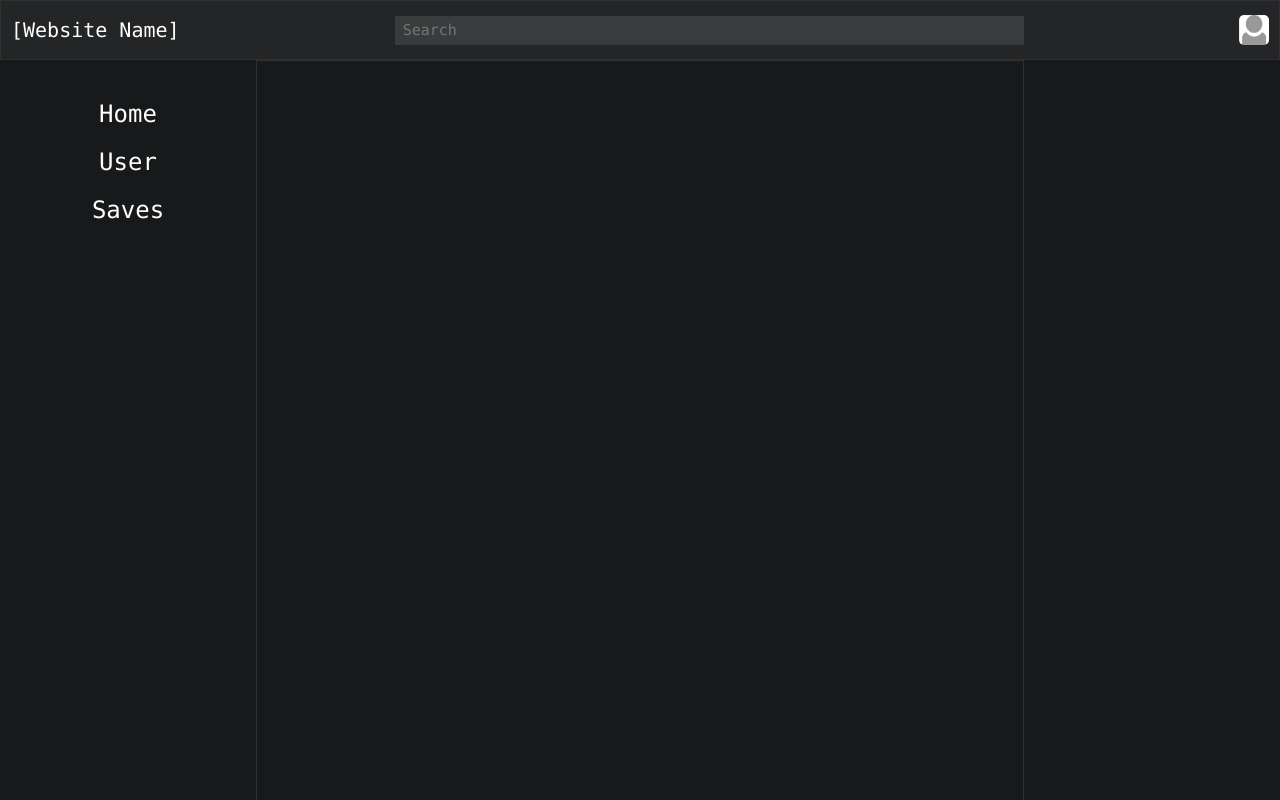
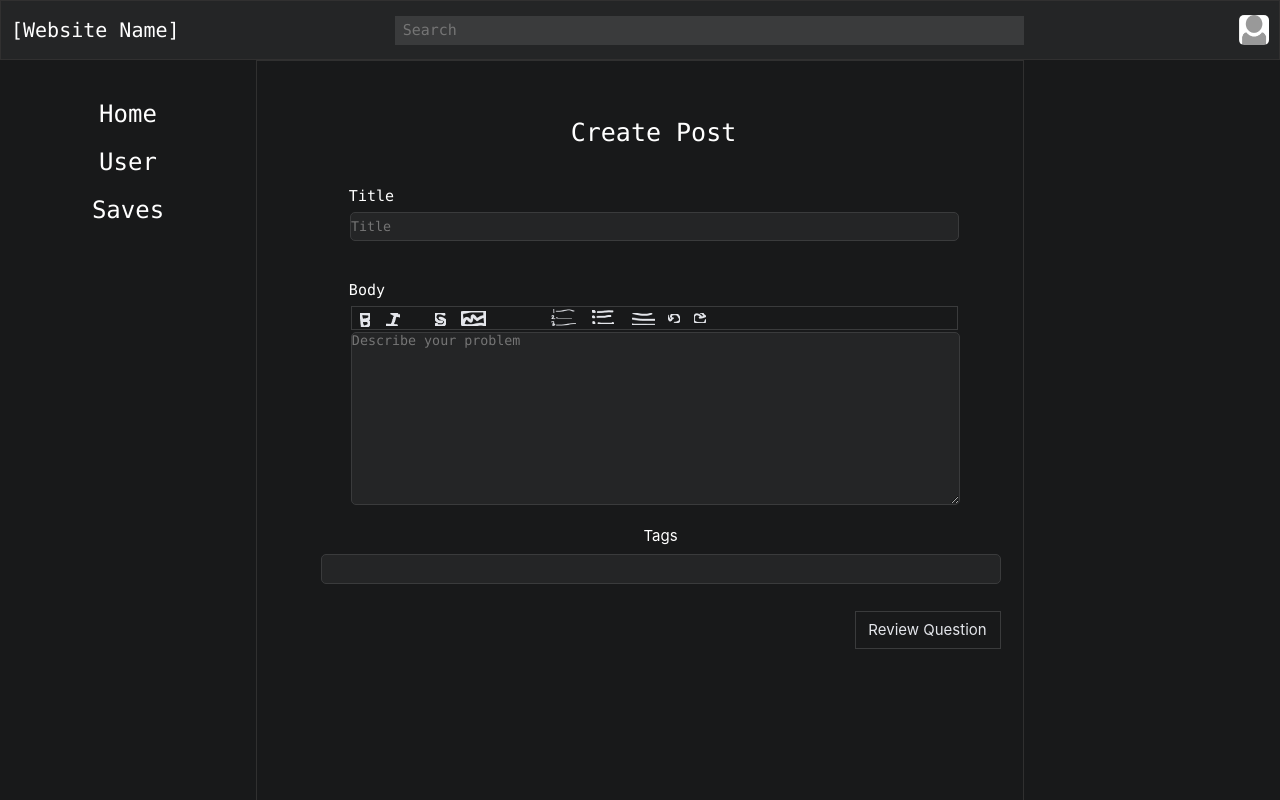
Before and after one commit to Scrappyz/QA-Sharing-Platform, a React (Create React App) app: page /askquestion in a window 1280 px wide. Built offline with nearby package versions, Linux system fonts and the light colour scheme.

Commit message:
Added textarea

```diff
--- a/src/views/pages/AskQuestion/AskQuestion.css
+++ b/src/views/pages/AskQuestion/AskQuestion.css
@@ -54,81 +54,168 @@ body {
   flex-shrink: 0;
 }
 
-.frame .main-container .selection-F2y {
-  margin-bottom: 4.3458rem;
-  height: 3.8958rem;
-  display: flex;
-  column-gap: 0.9rem;
-  align-items: center;
+.frame .main-container .content-container .top-label {
+  box-sizing: border-box;
+  width: 100%;
+  margin-top: 2rem;
+  margin-bottom: 4rem;
+  color: white;
+  font-size: 2.5rem;
+  text-align: center;
 }
-.frame .main-container .selection-F2y .auto-group-eik3-9u3 {
-  margin: 0.998rem 0rem 0.666rem 0rem;
-  height: calc(100% - 1.6643rem);
-  align-items: center;
-  display: flex;
-  flex-direction: column;
-  flex-shrink: 0;
+
+.frame .main-container .content-container .title-container {
+  margin: 0 4rem 2rem 4rem;
+  box-sizing: border-box;
+  padding-bottom: 0rem;
+  width: 90%;
+  border-radius: 0.5rem;
 }
-.frame .main-container .selection-F2y .auto-group-eik3-9u3 .AddQuestions-4WD {
-  margin-bottom: 0.3315rem;
-  display: flex;
-  align-items: center;
-  justify-content: center;
+
+.frame .main-container .content-container .title-container .label {
+  margin-bottom: 0.6904rem;
+  width: 100%;
+  text-align: left;
   font-size: 1.5rem;
   font-weight: 400;
   line-height: 1.2125;
   color: #ffffff;
-  font-family: Inter, 'Source Sans Pro';
   white-space: nowrap;
-  flex-shrink: 0;
 }
-.frame .main-container .selection-F2y .auto-group-eik3-9u3 .line-2-j6Z {
-  margin-right: 0.3rem;
-  width: 5.6rem;
-  height: 0;
+
+.frame .main-container .content-container .title-container .title {
+  margin-left: 0.1109rem;
+  width: 100%;
+  height: 2.8706rem;
+  border: solid 0.1rem #3a3b3c;
+  box-sizing: border-box;
+  background-color: #242526;
+  color: white;
+  border-radius: 0.5rem;
+}
+
+.frame .main-container .content-container .body-container {
+  margin: 2rem 4rem 2rem 4rem;
+  width: 90%;
+}
+
+.frame .main-container .content-container .body-container .label {
+  margin-bottom: 0.6904rem;
+  width: 100%;
+  text-align: left;
+  font-size: 1.5rem;
+  font-weight: 400;
+  line-height: 1.2125;
+  color: #ffffff;
+  white-space: nowrap;
+}
+
+.frame .main-container .content-container .body-container .buttons-container {
+  margin: 0rem 0rem 0.205rem 0.2rem;
+  box-sizing: border-box;
+  padding: 0.187rem 32.232rem 0.241rem 0.767rem;
+  display: flex;
+  align-items: center;
+  border: solid 0.1rem #3a3b3c;
+  background-color: #18191a;
+}
+.frame .main-container .content-container .body-container .buttons-container .bold-Ecy {
+  margin: 0.402rem 1.639rem 0rem 0rem;
+  width: 1.0165rem;
+  height: 1.4253rem;
+  position: relative;
   object-fit: contain;
   vertical-align: top;
   flex-shrink: 0;
 }
-.frame .main-container .selection-F2y .line-1-ejK {
-  width: 0.1rem;
-  height: 3.8958rem;
-  background-color: #8f8f8f;
+.frame .main-container .content-container .body-container .buttons-container .italic-Z9T {
+  margin: 0.338rem 3.435rem 0rem 0rem;
+  width: 1.4314rem;
+  height: 1.2336rem;
+  position: relative;
+  object-fit: contain;
+  vertical-align: top;
   flex-shrink: 0;
 }
-.frame .main-container .selection-F2y .create-post-b8m {
-  display: flex;
-  align-items: center;
-  justify-content: center;
-  font-size: 1.5rem;
-  font-weight: 400;
-  line-height: 1.2125;
-  color: #979797;
-  font-family: Inter, 'Source Sans Pro';
-  white-space: nowrap;
+.frame .main-container .content-container .body-container .buttons-container .s-GpZ {
+  margin: 0.378rem 1.445rem 0rem 0rem;
+  width: 1.1339rem;
+  height: 1.3516rem;
+  position: relative;
+  object-fit: contain;
+  vertical-align: top;
   flex-shrink: 0;
 }
-.frame .main-container .AddQuestions-WFj {
-  margin-bottom: 2.3698rem;
+.frame .main-container .content-container .body-container .buttons-container .razorblade-Auw {
+  margin: 0.19rem 6.51rem 0rem 0rem;
+  width: 2.57rem;
+  height: 1.5048rem;
+  object-fit: contain;
+  vertical-align: top;
+  flex-shrink: 0;
+}
+.frame .main-container .content-container .body-container .buttons-container .numbering-Hjf {
+  margin: 0rem 1.524rem 0.083rem 0rem;
+  width: 2.5135rem;
+  height: 1.7438rem;
+  position: relative;
+  object-fit: contain;
+  vertical-align: top;
+  flex-shrink: 0;
+}
+.frame .main-container .content-container .body-container .buttons-container .bullet-pDo {
+  margin: 0rem 1.776rem 0.164rem 0rem;
+  width: 2.2817rem;
+  height: 1.4037rem;
+  position: relative;
+  object-fit: contain;
+  vertical-align: top;
+  flex-shrink: 0;
+}
+.frame .main-container .content-container .body-container .buttons-container .spacing-9G5 {
+  margin: 0.219rem 1.269rem 0rem 0rem;
+  width: 2.2644rem;
+  height: 1.1875rem;
+  object-fit: contain;
+  vertical-align: top;
+  flex-shrink: 0;
+}
+.frame .main-container .content-container .body-container .buttons-container .undo-sC5 {
+  margin: 0.172rem 1.437rem 0rem 0rem;
+  width: 1.2098rem;
+  height: 0.8574rem;
+  position: relative;
+  object-fit: contain;
+  vertical-align: top;
+  flex-shrink: 0;
+}
+.frame .main-container .content-container .body-container .buttons-container .redo-zGh {
+  margin-top: 0.0656rem;
+  width: 1.2458rem;
+  height: 1.065rem;
+  position: relative;
+  object-fit: contain;
+  vertical-align: top;
+  flex-shrink: 0;
+}
+
+.frame .main-container .content-container .body-container .text-body {
+  margin-left: 0.2rem;
   width: 100%;
-  display: flex;
-  align-items: center;
-  justify-content: center;
-  font-size: 2.5rem;
-  font-weight: 400;
-  line-height: 1.2125;
-  color: #ffffff;
-  font-family: Inter, 'Source Sans Pro';
-  white-space: nowrap;
-}
-.frame .main-container .title-1TP {
-  margin: 0rem 0rem 3.971rem 1.388rem;
+  height: 17.2237rem;
+  border: solid 0.1rem #3a3b3c;
   box-sizing: border-box;
-  padding-bottom: 0rem;
-  width: 68.0117rem;
+  background-color: #242526;
+  color: white;
   border-radius: 0.5rem;
 }
-.frame .main-container .title-1TP .title-v4Z {
+
+.frame .main-container .content-container .tags-pmX {
+  margin: 0rem 0rem 2.768rem 1.4rem;
+  width: 68rem;
+  border-radius: 0.5rem;
+}
+.frame .main-container .content-container .tags-pmX .tags-xMw {
   margin-bottom: 0.8954rem;
   width: 100%;
   display: flex;
@@ -141,148 +228,7 @@ body {
   font-family: Inter, 'Source Sans Pro';
   white-space: nowrap;
 }
-.frame .main-container .title-1TP .shape-qBX {
-  margin-left: 0.1109rem;
-  width: 67.9007rem;
-  height: 2.8706rem;
-  border: solid 0.1rem #3a3b3c;
-  box-sizing: border-box;
-  background-color: #242526;
-  border-radius: 0.5rem;
-}
-.frame .main-container .body-WHf {
-  margin: 0rem 0rem 1.408rem 1.5rem;
-  width: 67.9rem;
-}
-.frame .main-container .body-WHf .body-RvR {
-  margin-bottom: 0.6904rem;
-  width: 100%;
-  display: flex;
-  align-items: center;
-  justify-content: center;
-  font-size: 1.5rem;
-  font-weight: 400;
-  line-height: 1.2125;
-  color: #ffffff;
-  font-family: Inter, 'Source Sans Pro';
-  white-space: nowrap;
-}
-.frame .main-container .body-WHf .body-buttons-kho {
-  margin: 0rem 0rem 0.205rem 0.2rem;
-  box-sizing: border-box;
-  padding: 0.187rem 32.232rem 0.241rem 0.767rem;
-  display: flex;
-  align-items: center;
-  border: solid 0.1rem #3a3b3c;
-  background-color: #18191a;
-}
-.frame .main-container .body-WHf .body-buttons-kho .bold-Ecy {
-  margin: 0.402rem 1.639rem 0rem 0rem;
-  width: 1.0165rem;
-  height: 1.4253rem;
-  position: relative;
-  object-fit: contain;
-  vertical-align: top;
-  flex-shrink: 0;
-}
-.frame .main-container .body-WHf .body-buttons-kho .italic-Z9T {
-  margin: 0.338rem 3.435rem 0rem 0rem;
-  width: 1.4314rem;
-  height: 1.2336rem;
-  position: relative;
-  object-fit: contain;
-  vertical-align: top;
-  flex-shrink: 0;
-}
-.frame .main-container .body-WHf .body-buttons-kho .s-GpZ {
-  margin: 0.378rem 1.445rem 0rem 0rem;
-  width: 1.1339rem;
-  height: 1.3516rem;
-  position: relative;
-  object-fit: contain;
-  vertical-align: top;
-  flex-shrink: 0;
-}
-.frame .main-container .body-WHf .body-buttons-kho .razorblade-Auw {
-  margin: 0.19rem 6.51rem 0rem 0rem;
-  width: 2.57rem;
-  height: 1.5048rem;
-  object-fit: contain;
-  vertical-align: top;
-  flex-shrink: 0;
-}
-.frame .main-container .body-WHf .body-buttons-kho .numbering-Hjf {
-  margin: 0rem 1.524rem 0.083rem 0rem;
-  width: 2.5135rem;
-  height: 1.7438rem;
-  position: relative;
-  object-fit: contain;
-  vertical-align: top;
-  flex-shrink: 0;
-}
-.frame .main-container .body-WHf .body-buttons-kho .bullet-pDo {
-  margin: 0rem 1.776rem 0.164rem 0rem;
-  width: 2.2817rem;
-  height: 1.4037rem;
-  position: relative;
-  object-fit: contain;
-  vertical-align: top;
-  flex-shrink: 0;
-}
-.frame .main-container .body-WHf .body-buttons-kho .spacing-9G5 {
-  margin: 0.219rem 1.269rem 0rem 0rem;
-  width: 2.2644rem;
-  height: 1.1875rem;
-  object-fit: contain;
-  vertical-align: top;
-  flex-shrink: 0;
-}
-.frame .main-container .body-WHf .body-buttons-kho .undo-sC5 {
-  margin: 0.172rem 1.437rem 0rem 0rem;
-  width: 1.2098rem;
-  height: 0.8574rem;
-  position: relative;
-  object-fit: contain;
-  vertical-align: top;
-  flex-shrink: 0;
-}
-.frame .main-container .body-WHf .body-buttons-kho .redo-zGh {
-  margin-top: 0.0656rem;
-  width: 1.2458rem;
-  height: 1.065rem;
-  position: relative;
-  object-fit: contain;
-  vertical-align: top;
-  flex-shrink: 0;
-}
-.frame .main-container .body-WHf .text-body-76R {
-  margin-left: 0.2rem;
-  width: 67.7rem;
-  height: 17.2237rem;
-  border: solid 0.1rem #3a3b3c;
-  box-sizing: border-box;
-  background-color: #242526;
-  border-radius: 0.5rem;
-}
-.frame .main-container .tags-pmX {
-  margin: 0rem 0rem 2.768rem 1.4rem;
-  width: 68rem;
-  border-radius: 0.5rem;
-}
-.frame .main-container .tags-pmX .tags-xMw {
-  margin-bottom: 0.8954rem;
-  width: 100%;
-  display: flex;
-  align-items: center;
-  justify-content: center;
-  font-size: 1.5rem;
-  font-weight: 400;
-  line-height: 1.2125;
-  color: #ffffff;
-  font-family: Inter, 'Source Sans Pro';
-  white-space: nowrap;
-}
-.frame .main-container .tags-pmX .shape-gHw {
+.frame .main-container .content-container .tags-pmX .shape-gHw {
   width: 100%;
   height: 2.9731rem;
   border: solid 0.1rem #3a3b3c;
@@ -290,7 +236,7 @@ body {
   background-color: #242526;
   border-radius: 0.5rem;
 }
-.frame .main-container .review-question-Py3 {
+.frame .main-container .content-container .review-question-Py3 {
   margin-left: 54.8rem;
   width: 14.6rem;
   height: 3.7933rem;
--- a/src/views/pages/AskQuestion/AskQuestion.js
+++ b/src/views/pages/AskQuestion/AskQuestion.js
@@ -20,7 +20,32 @@ function AskQuestion() {
                     }
                 }} />
                 <div className="content-container">
-
+                    <div className="top-label">Create Post</div>
+                    <div className="title-container">
+                        <p className="label">Title</p>
+                        <input className="title" type="text" placeholder="Title" />
+                    </div>
+                    <div className="body-container">
+                        <p className="label">Body</p>
+                        <div className="buttons-container">
+                            <img className="bold-Ecy" src="./assets/bold.png"/>
+                            <img className="italic-Z9T" src="./assets/italic.png"/>
+                            <img className="s-GpZ" src="./assets/s.png"/>
+                            <img className="razorblade-Auw" src="./assets/razorblade.png"/>
+                            <img className="numbering-Hjf" src="./assets/numbering.png"/>
+                            <img className="bullet-pDo" src="./assets/bullet.png"/>
+                            <img className="spacing-9G5" src="./assets/spacing.png"/>
+                            <img className="undo-sC5" src="./assets/undo.png"/>
+                            <img className="redo-zGh" src="./assets/redo.png"/>
+                        </div>
+                        <textarea className="text-body" placeholder="Describe your problem" />
+                    </div>
+                    <div className="tags-pmX">
+                        <div className="tags-xMw">Tags</div>
+                        <div className="shape-gHw">
+                        </div>
+                    </div>
+                    <div className="review-question-Py3">Review Question</div>
                 </div>
                 <Sidebar buttons={{
                     // none
@@ -39,14 +64,14 @@ function AskQuestion() {
         //         <div className="create-post-b8m">Create Post</div>
         //         </div>
         //         <div className="AskQuestion-WFj">Add Question</div>
-        //         <div className="title-1TP">
-        //         <div className="title-v4Z">Title</div>
+        //         <div className="title-container">
+        //         <div className="label">Title</div>
         //         <div className="shape-qBX">
         //         </div>
         //         </div>
-        //         <div className="body-WHf">
-        //         <div className="body-RvR">Body</div>
-        //         <div className="body-buttons-kho">
+        //         <div className="body-container">
+        //         <div className="label">Body</div>
+        //         <div className="buttons-container">
         //             <img className="bold-Ecy" src="./assets/bold.png"/>
         //             <img className="italic-Z9T" src="./assets/italic.png"/>
         //             <img className="s-GpZ" src="./assets/s.png"/>
@@ -57,7 +82,7 @@ function AskQuestion() {
         //             <img className="undo-sC5" src="./assets/undo.png"/>
         //             <img className="redo-zGh" src="./assets/redo.png"/>
         //         </div>
-        //         <div className="text-body-76R">
+        //         <div className="text-body">
         //         </div>
         //         </div>
         //         <div className="tags-pmX">
@@ -66,7 +91,7 @@ function AskQuestion() {
         //         </div>
         //         </div>
         //         <div className="review-question-Py3">Review Question</div>
-        //     </div>
+        //    </div>
         // </div>
     );
 }
--- a/src/views/pages/Home/Home.css
+++ b/src/views/pages/Home/Home.css
@@ -48,6 +48,8 @@ body {
 
 .frame .main-container .content-container {
   box-sizing: border-box;
+  margin: 0;
+  padding: 0;
   width: 60%;
   height: 100%;
   position: relative;
@@ -108,6 +110,8 @@ body {
 .frame .main-container .content-container .questions-container {
   width: 100%;
   height: 100%;
+  margin: 0;
+  padding: 0;
   overflow: scroll;
   align-items: center;
   display: flex;
```
